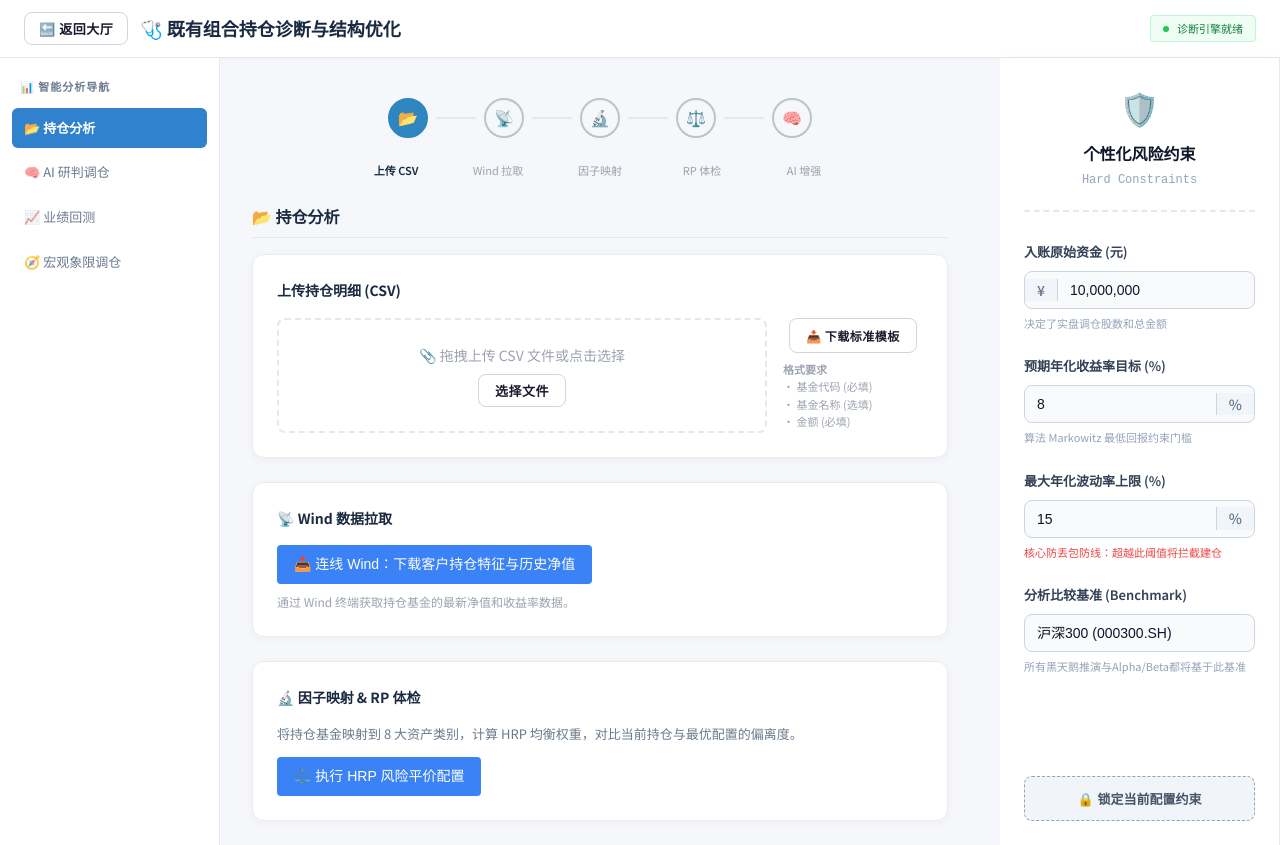
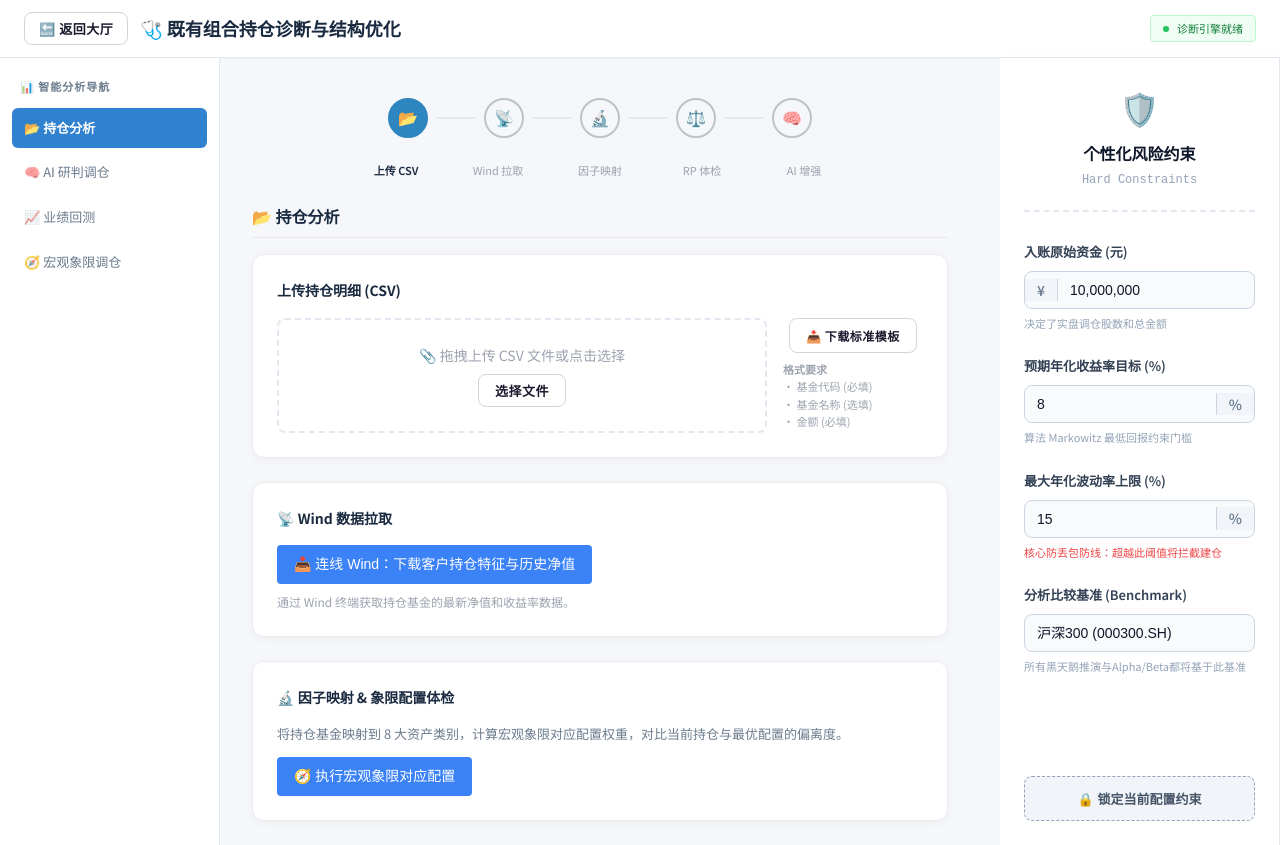
Before and after one commit to sun920103-code/no-streamlit, a Vue app in the folder frontend/: page /diag in a window 1280 px wide. Built offline with nearby package versions, Linux system fonts and the light colour scheme.

Commit message:
fix: 统一HRP展示标签为宏观象限对应配置

```diff
--- a/frontend/src/views/Diagnostics.vue
+++ b/frontend/src/views/Diagnostics.vue
@@ -148,14 +148,14 @@
           <WindDashboard :holdings="holdings" @success="handleWindSuccess" />
 
           <div class="card">
-            <div class="card-title">🔬 因子映射 & RP 体检</div>
+            <div class="card-title">🔬 因子映射 & 象限配置体检</div>
             <p style="color:var(--text-secondary);font-size:13px;">
-              将持仓基金映射到 8 大资产类别，计算 HRP 均衡权重，对比当前持仓与最优配置的偏离度。
+              将持仓基金映射到 8 大资产类别，计算宏观象限对应配置权重，对比当前持仓与最优配置的偏离度。
             </p>
             <AsyncButton
               :action="runHrpOptimization"
               type="primary"
-              text="⚖️ 执行 HRP 风险平价配置"
+              text="🧭 执行宏观象限对应配置"
               style="margin-top:12px;"
             />
 
@@ -398,7 +398,7 @@ const hrpResultTable = ref(null)
 
 async function runHrpOptimization() {
   if (holdings.value.length === 0) {
-    throw new Error("无持仓数据，无法进行 HRP 配置");
+    throw new Error("无持仓数据，无法进行宏观象限配置");
   }
 
   // 1. Prepare inputs
@@ -416,7 +416,7 @@ async function runHrpOptimization() {
   });
 
   if (hrpRes.data.status === "error") {
-    throw new Error(hrpRes.data.message || "HRP模型失败");
+    throw new Error(hrpRes.data.message || "象限配置模型失败");
   }
 
   const targetWeights = hrpRes.data.target_weights;
@@ -532,7 +532,7 @@ function getStrategiesPayload() {
   if (hrpResultTable.value) {
     const w = { ...clientWeights };
     hrpResultTable.value.instructions.forEach(ins => w[ins.code] += ins.delta_w);
-    strats.push({ label: '⚖️ HRP 配置 [沪深300基准]', weights: w });
+    strats.push({ label: '🧭 宏观象限对应配置 [沪深300基准]', weights: w });
   }
   if (aiNewsResultTable.value) {
     const w = { ...clientWeights };
```
